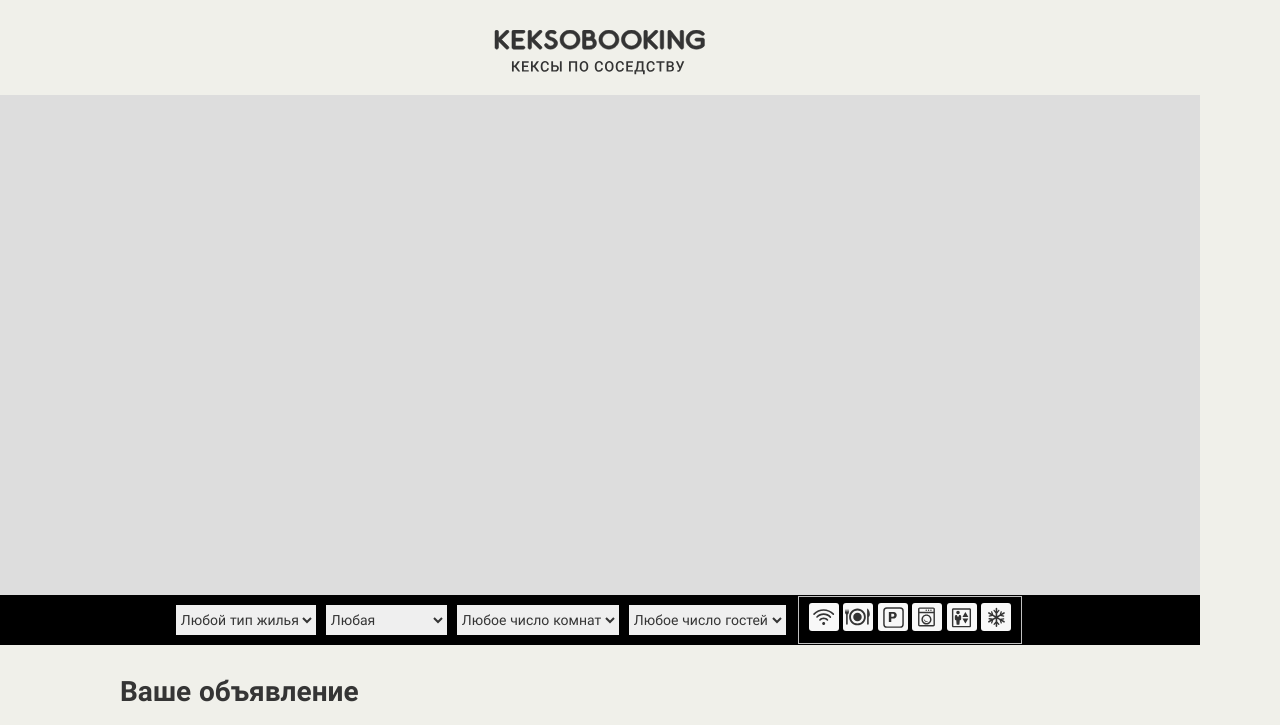
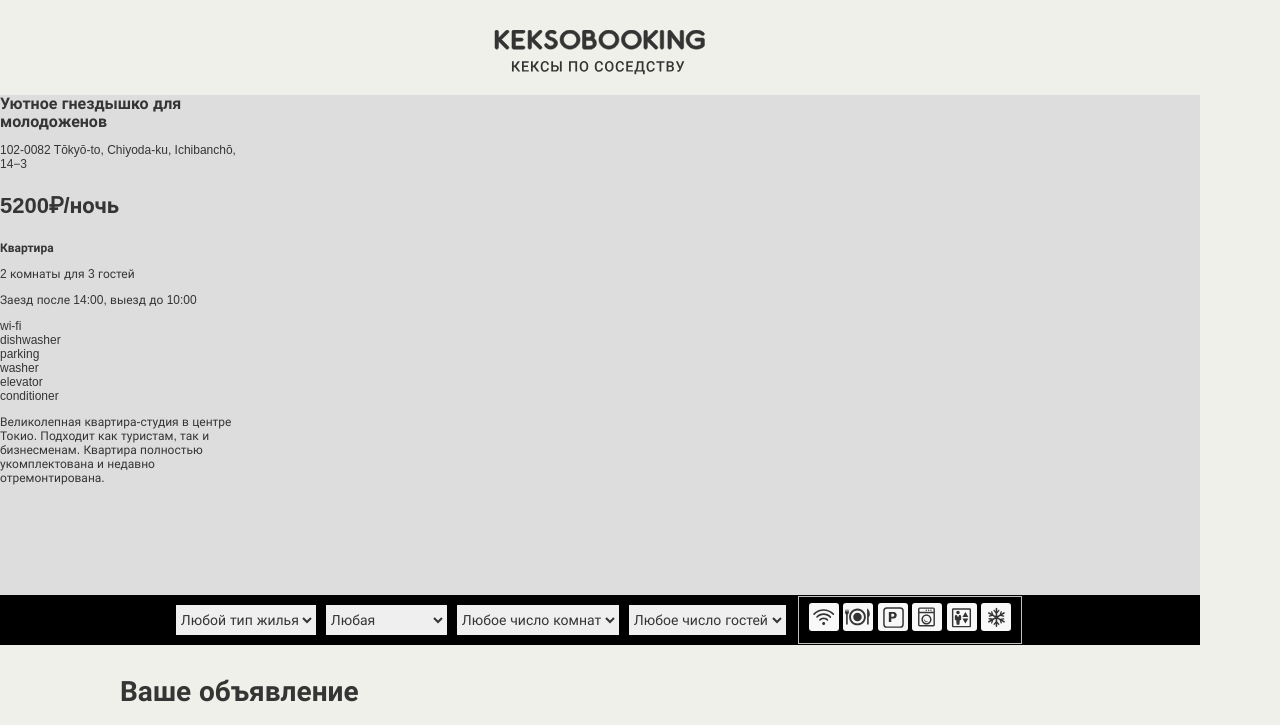
Before and after one commit to Milkriver/1668833-keksobooking-23, a website with bundled scripts: page index.html in a window 1280 px wide. Shown: the top 725 px of the page. Built offline with nearby package versions, Linux system fonts and the light colour scheme.

Commit message:
Добавлен offer

```diff
--- a/index.html
+++ b/index.html
@@ -19,7 +19,8 @@
     <section class="map">
 
       <!-- Блок для вставки карты -->
-      <div class="map__canvas" id="map-canvas"></div>
+      <div class="map__canvas" id="map-canvas">
+      </div>
 
       <!-- Фильтрация объявлений -->
       <div class="map__filters-container">
@@ -229,6 +230,6 @@
       <button type="button" class="error__button">Попробовать снова</button>
     </div>
   </template>
-  <script src="js/main.js"></script>
+  <script type="module" src="js/main.js"></script>
 </body>
 </html>
--- a/js/main.js
+++ b/js/main.js
@@ -1,3 +1,4 @@
 import { getRandomCards } from './data.js';
-
+import { renderSingleOffer } from './utils/generate.js';
 getRandomCards();
+renderSingleOffer();
--- a/js/utils/generate.js
+++ b/js/utils/generate.js
@@ -0,0 +1,51 @@
+let makeElement = function (tagName, className, text) {
+  let element = document.createElement(tagName);
+  element.classList.add(className);
+  if (text) {
+    element.textContent = text;
+  };
+  return element;
+}
+
+//1. создатьв памяти дом элемент обьявление
+let renderSingleOffer = function () {
+  let mapOffer = document.querySelector('.map__canvas');
+  let article = makeElement('article', 'popup');
+  mapOffer.appendChild(article);
+  let title = makeElement('h3', 'popup__title', 'Уютное гнездышко для молодоженов');
+  article.appendChild(title);
+  let address = makeElement('p', 'popup__text--address', '102-0082 Tōkyō-to, Chiyoda-ku, Ichibanchō, 14−3');
+  article.appendChild(address);
+  let price = makeElement('p', 'popup__text--price', '5200₽/ночь');
+  article.appendChild(price);
+  let type = makeElement('h4', 'popup__type', 'Квартира');
+  article.appendChild(type);
+  let textСapacity = makeElement('p', 'popup__text--capacity', '2 комнаты для 3 гостей');
+  article.appendChild(textСapacity);
+  let textTime = makeElement('p', 'popup__text--time', 'Заезд после 14:00, выезд до 10:00');
+  article.appendChild(textTime);
+  let features = makeElement('ul', 'popup__features');
+  article.appendChild(features);
+  let featuresWifi = makeElement('li', 'popup__feature--wifi', 'wi-fi');
+  features.appendChild(featuresWifi);
+  let featuresDishwasher = makeElement('li', 'popup__feature--dishwasher', 'dishwasher');
+  features.appendChild(featuresDishwasher);
+  let featuresParking = makeElement('li', 'popup__feature--parking', 'parking');
+  features.appendChild(featuresParking);
+  let featuresWasher = makeElement('li', 'popup__feature--washer', 'washer');
+  features.appendChild(featuresWasher);
+  let featuresElevator = makeElement('li', 'popup__feature--elevator', 'elevator');
+  features.appendChild(featuresElevator);
+  let featuresConditioner = makeElement('li', 'popup__feature--conditioner', 'conditioner');
+  features.appendChild(featuresConditioner);
+  let description = makeElement('p', 'popup__description', 'Великолепная квартира-студия в центре Токио. Подходит как туристам, так и бизнесменам. Квартира полностью укомплектована и недавно отремонтирована.');
+  article.appendChild(description);
+  let photos = makeElement('div', 'popup__photos');
+  article.appendChild(photos);
+  let photosImg = makeElement('img', 'popup__photo');
+  photosImg.src = document.querySelector('.popup__photo').imgUrl;
+  photosImg.alt = document.querySelector('.popup__photo').text;
+  article.appendChild(photosImg);
+}
+
+export { renderSingleOffer };
```
